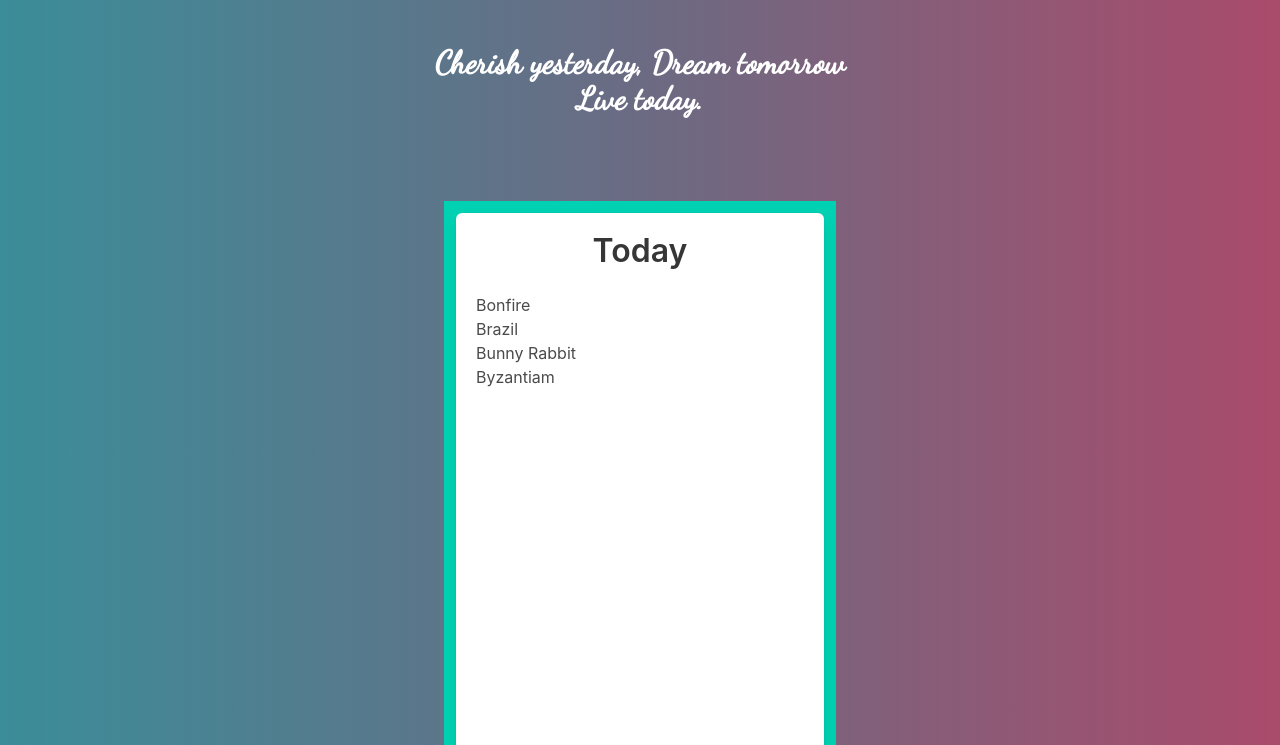
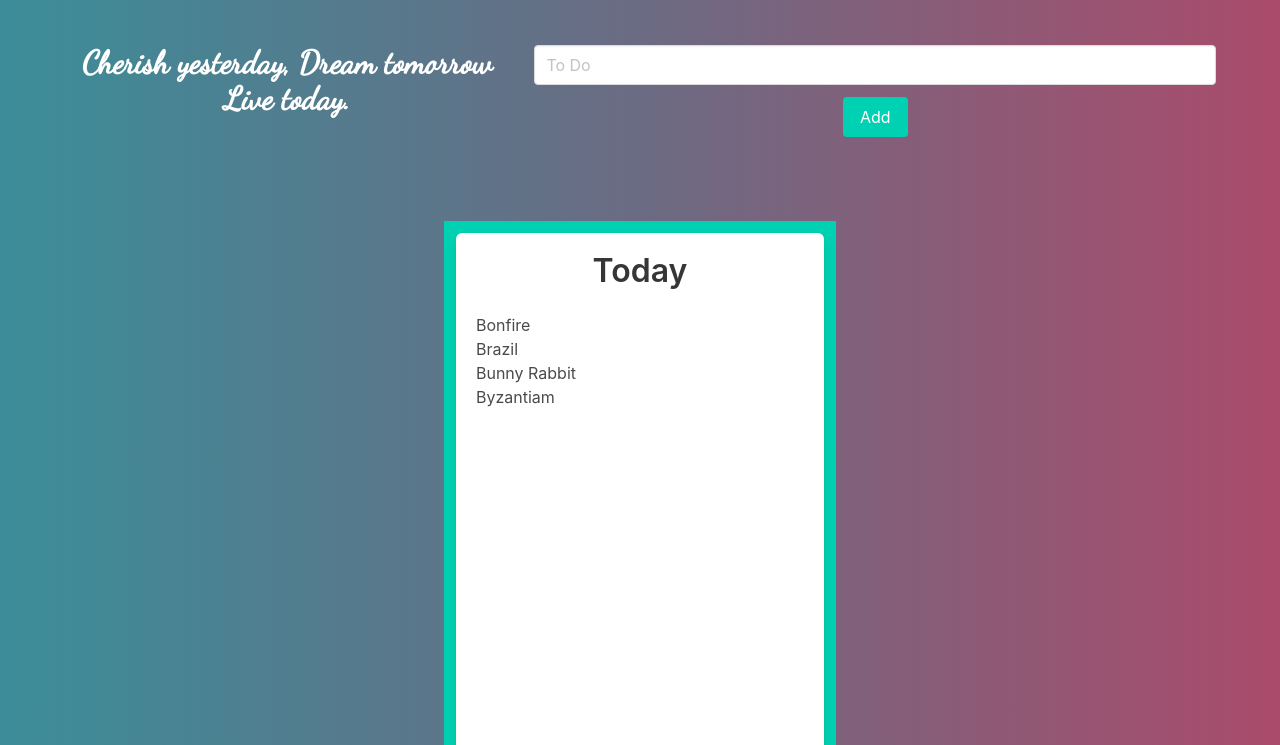
Before and after one commit to J-Islam-Trine/YT-T, a plain HTML site: page index.html in a window 1280 px wide. Shown: the part 55-800 px from the top of the page. Drawn offline with nearby package versions, Linux system fonts and the light colour scheme.

Commit message:
added input form

```diff
--- a/index.html
+++ b/index.html
@@ -16,11 +16,36 @@
         </div>
 
     </nav>
+
     <section class="section">
-            <div class="container has-text-centered">
-                <p id="quote" class="title has-text-white">Cherish yesterday, Dream tomorrow <br> Live today.</p>
+        <div class="container">
+            <div class="columns">
+                <div class="column is-two-fifths">
+                    <div class="container has-text-centered">
+                        <p id="quote" class="title has-text-white is-24">Cherish yesterday, Dream tomorrow <br> Live today.</p>
+                    </div>
+                </div>
+                <div class="column auto">
+                    <div class="container">
+                        <div class="field">
+                            <div class="control">
+                                <input type="text" name="" id="" class="input" placeholder="To Do">
+                            </div>
+
+                    </div>
+                    <div class="field">
+                        <div class="container has-text-centered">
+                            <a href="#" class="button is-primary">Add</a>
+                        </div>
+                    </div>
+
+                </div>
             </div>
+            </div>
+        </div>
     </section>
+
+
 
     <section class="section">
         <div class="container">
```
